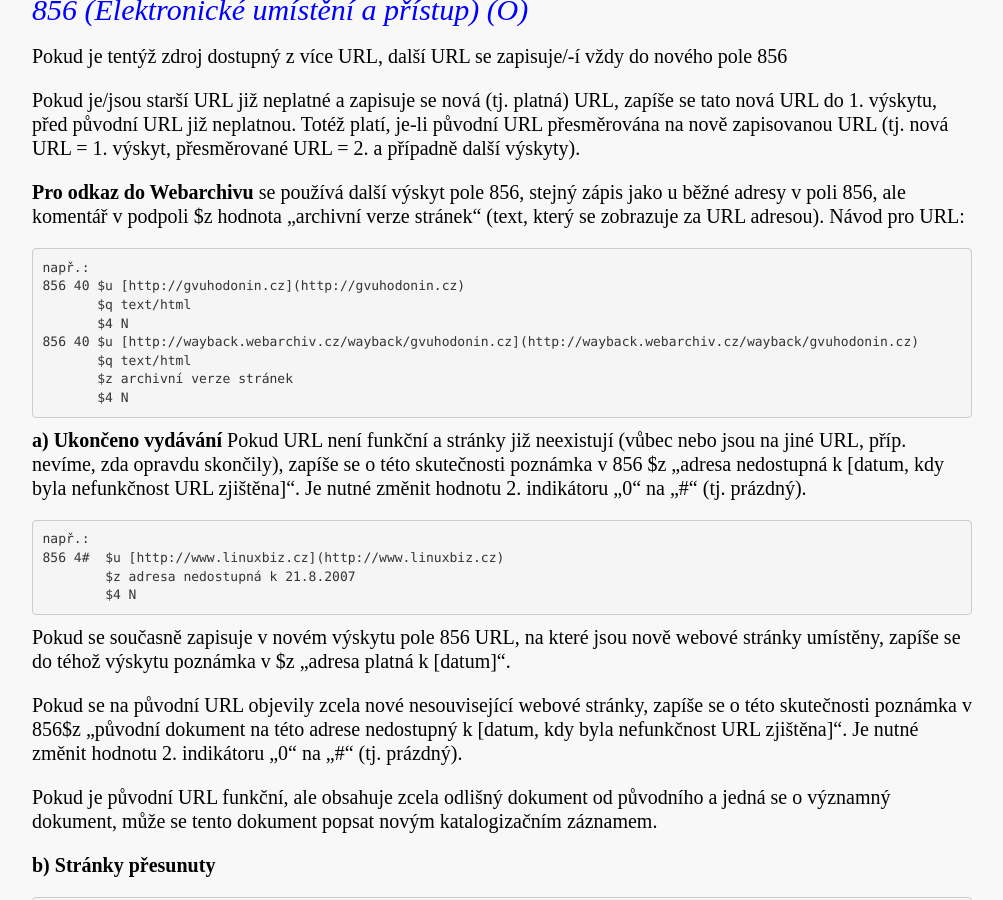
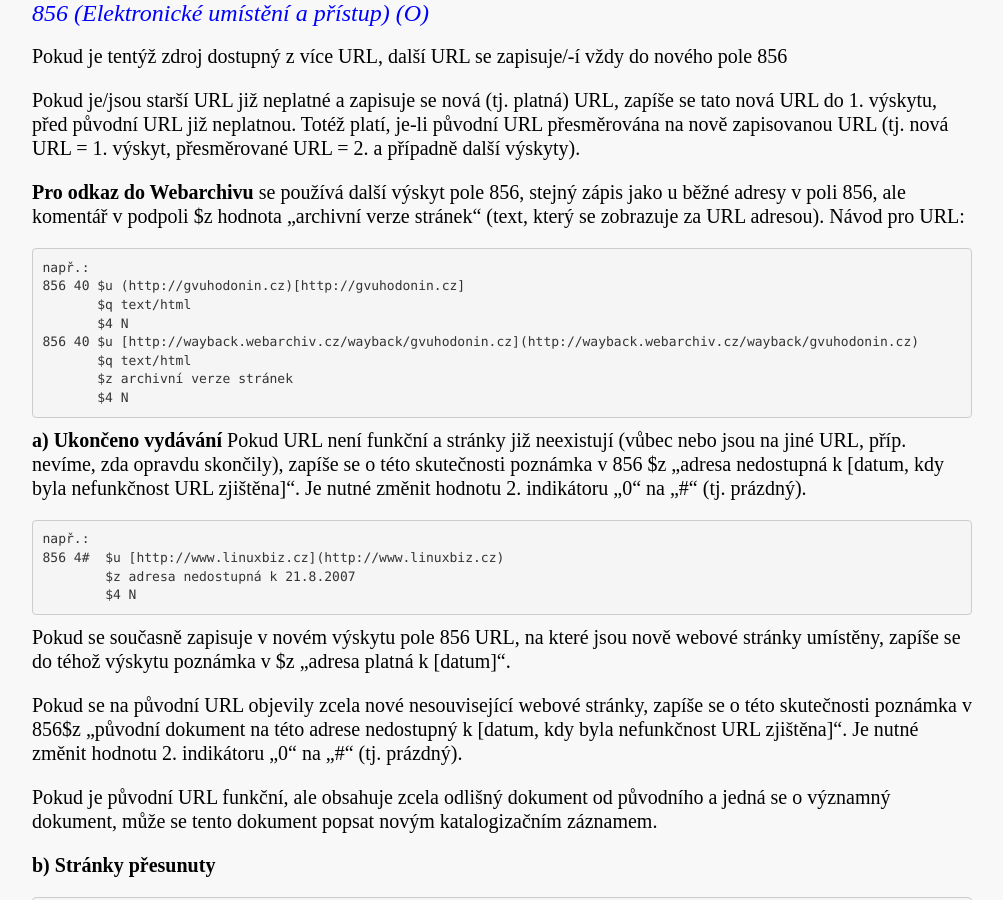
Before and after one commit to WebarchivCZ/katalogizacni-manual, a Jekyll site: the page built from _posts/2017-06-14-alternativni-prezentace.md, in a window 1280 px wide and 900 px high, scrolled down 516 px. Shown: the whole window, without its empty margins (138-1141 px from the left). Built offline with Jekyll 4.4.1, drawn with Linux system fonts in a browser that asks for light colours.

Commit message:
edit_pokus_alternativa

````diff
--- a/_posts/2017-06-14-alternativni-prezentace.md
+++ b/_posts/2017-06-14-alternativni-prezentace.md
@@ -3,9 +3,9 @@ layout: default
 title: Alternativní prezentace
 ---
 
-### Alternativní prezentace, elektronické umístění
+## Alternativní prezentace, elektronické umístění
 
-## 856 (Elektronické umístění a přístup) (O)
+### 856 (Elektronické umístění a přístup) (O)
 Pokud je tentýž zdroj dostupný z více URL, další URL se zapisuje/-í vždy do nového pole 856
 
 Pokud je/jsou starší URL již neplatné a zapisuje se nová (tj. platná) URL, zapíše se tato nová URL do 1. výskytu, před původní URL již neplatnou. Totéž platí, je-li původní URL přesměrována na nově zapisovanou URL (tj. nová URL = 1. výskyt, přesměrované URL = 2. a případně další výskyty).
@@ -14,7 +14,7 @@ Pokud je/jsou starší URL již neplatné a zapisuje se nová (tj. platná) URL,
 
 ```
 např.:
-856 40 $u [http://gvuhodonin.cz](http://gvuhodonin.cz)
+856 40 $u (http://gvuhodonin.cz)[http://gvuhodonin.cz]
        $q text/html
        $4 N
 856 40 $u [http://wayback.webarchiv.cz/wayback/gvuhodonin.cz](http://wayback.webarchiv.cz/wayback/gvuhodonin.cz)
````
